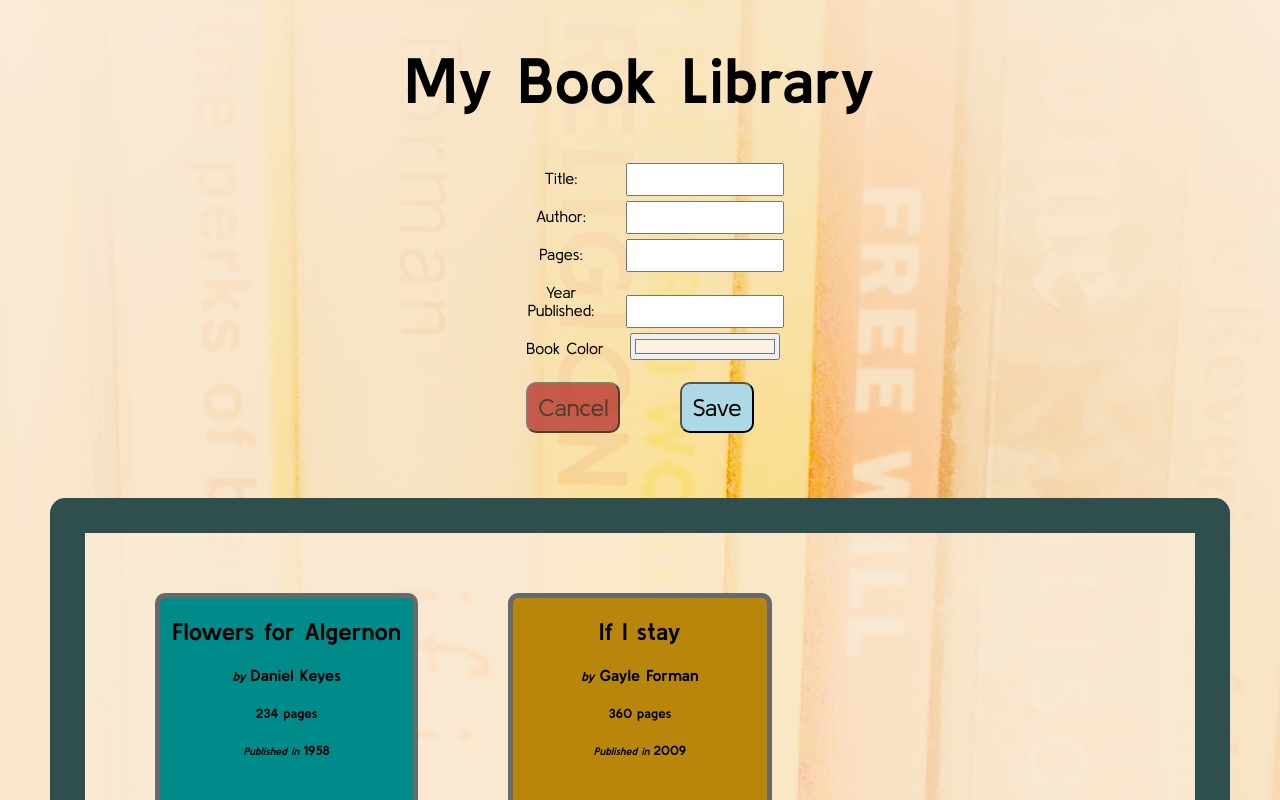
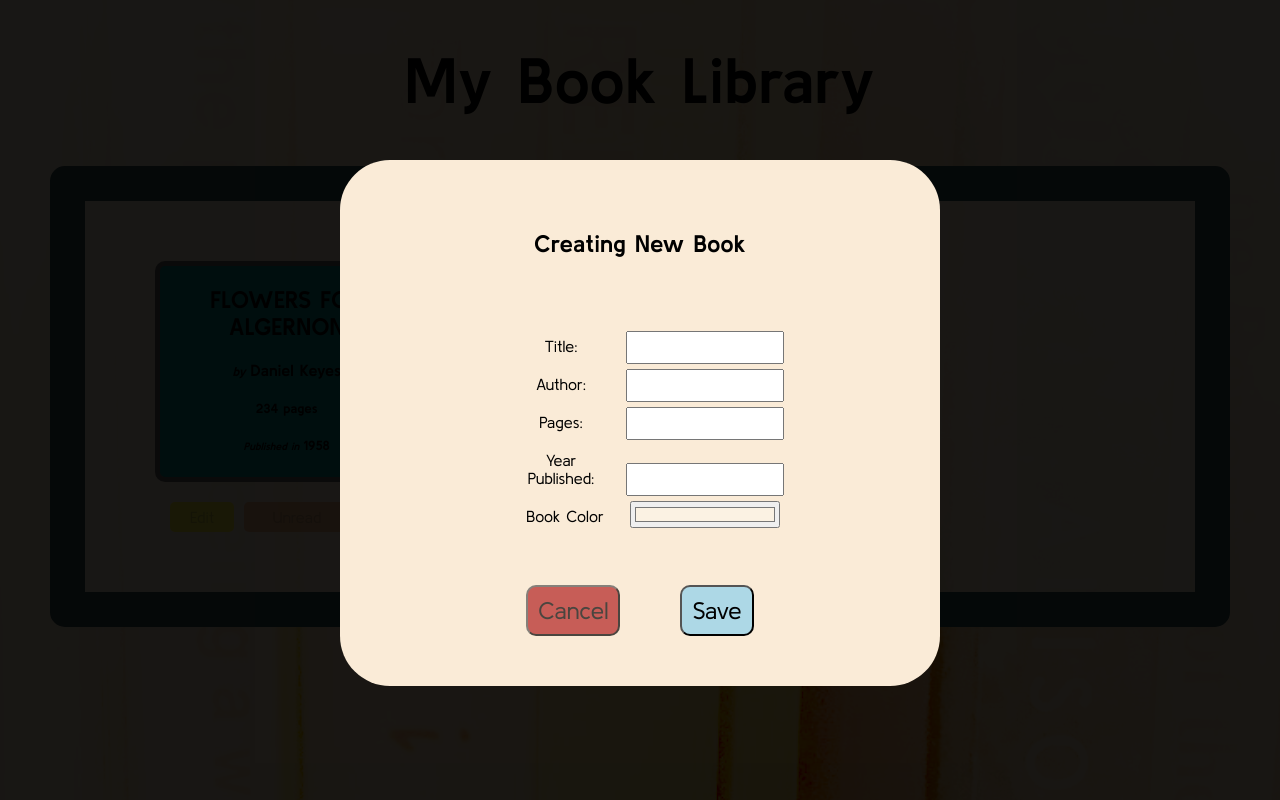
Before and after one commit to conwu7/librarywithreact, a React app: page / in a window 1280 px wide. Both pictures are taken after a click on the button "New Book". Shown: the top 800 px of the page. Built offline with nearby package versions, Linux system fonts and the light colour scheme.

Commit message:
Revamped the form - title for either editing or creating book show bookDetails component when editing (quite awesome, thanks React) show form in fixed position, overlay page with dark background

```diff
--- a/public/style.css
+++ b/public/style.css
@@ -14,6 +14,41 @@ body {
 }
 .newBookContainer, .formContainer {
     text-align: center;
+}
+.formContainer .newBookContainer {
+    padding: 0 50px 50px;
+    border-bottom-left-radius: 50px;
+    border-bottom-right-radius: 50px;
+}
+.formContainer {
+    position: fixed;
+    z-index: 1;
+    top: 0;
+    left: 0;
+    width:100%;
+    height: 100%;
+    background-color: rgb(0,0,0);
+    background-color: rgba(0,0,0, 0.9);
+}
+.formContainer>* {
+    position: relative;
+    top: 20%;
+    height: fit-content;
+    width: 500px;
+    text-align: center;
+    background-color: antiquewhite;
+    margin:auto;
+}
+.formContainer .saveCancelContainer {
+    padding: 35px 50px;
+}
+.formContainer .formTitle {
+    border-top-right-radius: 50px;
+    border-top-left-radius: 50px;
+    padding: 50px;
+}
+.formContainer .formWrapper {
+    padding: 0 50px;
 }
 .formContainer input {
     height: 27px;
--- a/src/components/form/SaveCancel.js
+++ b/src/components/form/SaveCancel.js
@@ -4,7 +4,7 @@
     render() {
         const {cancel, handleSubmit} = this.props;
         return (
-            <div className='newBookContainer'>
+            <div className='newBookContainer saveCancelContainer'>
                 <div style={{display: 'inline-block'}}>
                     <button type={'button'} id='cancelBtn' className='cancelBtn' onClick={cancel}
                     >Cancel</button>
--- a/src/components/mainapp/BookDetails.js
+++ b/src/components/mainapp/BookDetails.js
@@ -1,11 +1,14 @@
 import React from 'react';
+import * as helper from './helper';
 
 class BookDetails extends React.Component {
     render() {
         const book = this.props.book;
+        const bookColor = book.bookColor;
+        const textColorToUse = helper.isContrastLow(bookColor, "#000000") ? 'antiquewhite' : 'black';
         return (
-           <div className={'bookDetails'} style={{backgroundColor: book.bookColor}}>
-               <h2>{book.title}</h2>
+           <div className={'bookDetails'} style={{backgroundColor: book.bookColor, color: textColorToUse}}>
+               <h2>{book.title.toUpperCase()}</h2>
                <h4><span className={'prefixValues'}>by  </span>{book.author}</h4>
                <h5>{book.numPages} <span>pages</span></h5>
                <h5><span className={'prefixValues'}>Published in </span>{book.yearPub}</h5>
--- a/src/components/mainapp/FormMulti.js
+++ b/src/components/mainapp/FormMulti.js
@@ -3,6 +3,7 @@ import {Formik} from 'formik';
 import FormLabelAndFields from '../form/FormLabelAndFields';
 import SaveCancel from '../form/SaveCancel';
 import * as validateBook from './validation';
+import BookDetails from "./BookDetails";
 
 class FormMulti extends React.Component {
     constructor(props) {
@@ -14,10 +15,11 @@ class FormMulti extends React.Component {
     }
     render() {
         if (!this.props.isFormNeeded) return null;
-        const bookToEdit = this.props.bookToEdit;
+        const {bookToEdit, isCreating} = this.props;
+        const editingBookDetails = <div><h2>Editing</h2><BookDetails book={bookToEdit}/></div>;
         return (
             <Formik
-            initialValues={ (this.props.isCreating) ?
+            initialValues={ (isCreating) ?
                 {
                     title: '', author: '', numPages: '', yearPub: '', bookColor: '#FBF2E3'
                 }
@@ -49,11 +51,14 @@ class FormMulti extends React.Component {
                     ({handleBlur, errors,
                       values ,handleSubmit, handleChange,touched}) => (
                         <form className='formContainer'>
-                        <FormLabelAndFields {...{handleChange, values, handleBlur, touched}}
+                            <div className='formTitle'>
+                                {isCreating? <h2>Creating New Book</h2> : editingBookDetails}
+                            </div>
+                            <FormLabelAndFields {...{handleChange, values, handleBlur, touched}}
                             titleError={errors.title} authorError={errors.author}
                             numPagesError={errors.numPages} yearPubError={errors.yearPub}
-                        />
-                        <SaveCancel cancel={this.onCancel} handleSubmit={handleSubmit}/>
+                            />
+                            <SaveCancel cancel={this.onCancel} handleSubmit={handleSubmit}/>
                         </form>
                     )
                 }
--- a/src/components/mainapp/helper.js
+++ b/src/components/mainapp/helper.js
@@ -4,7 +4,7 @@ export function updateLocalStorageBook(bookObj) {
 export function removeLocalStorageBook(bookObj) {
     localStorage.removeItem(`REACTBK${bookObj.indexForStorage}`);
 }
-export function hexToRgb(hex) {
+function hexToRgb(hex) {
     // Expand shorthand form (e.g. "03F") to full form (e.g. "0033FF")
     let shorthandRegex = /^#?([a-f\d])([a-f\d])([a-f\d])$/i;
     hex = hex.replace(shorthandRegex, function(m, r, g, b) {
@@ -18,9 +18,9 @@ export function hexToRgb(hex) {
         b: parseInt(result[3], 16)
     } : null;
 }
-export function isContrastLow(colorOne, colorTwo) { //colorTwo should be the darker color.
+export function isContrastLow(colorOne, darkerColor) { //colorTwo should be the darker color.
     let colorOneRGB = hexToRgb(colorOne);
-    let colorTwoRGB = hexToRgb(colorTwo);
+    let colorTwoRGB = hexToRgb(darkerColor);
     const formatRGB = (colorObj) => {
         let colorKeys = Object.keys(colorObj);
         colorKeys.forEach(function(key) {
```
